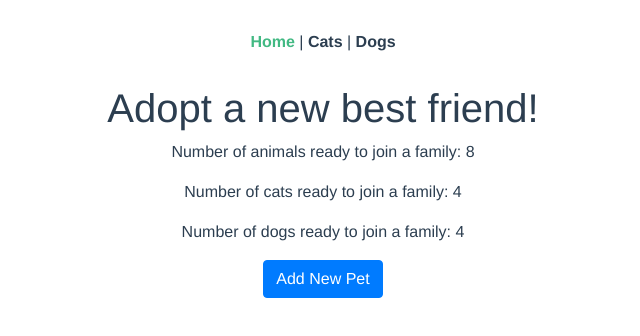
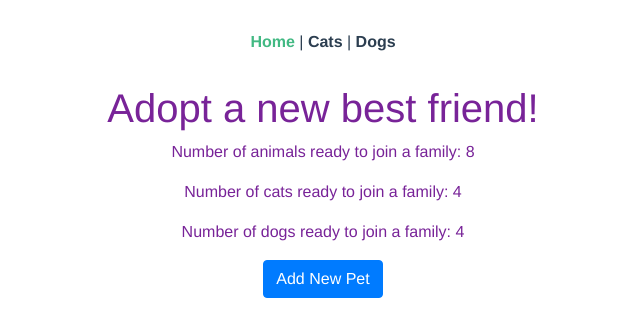
Before and after one commit to DylanAttal/adopt-pets, a Vue app: page / in a window 1280 px wide. Shown: the top 336 px of the page, without its empty margins (317-957 px from the left). Built offline with nearby package versions, Linux system fonts and the light colour scheme.

Commit message:
Adds styling with sass

```diff
--- /dev/null
+++ b/src/assets/sass/base/_variables.sass
@@ -0,0 +1,5 @@
+// fonts
+$main-font: 'Helvetica', sans-serif
+
+// colors
+$purple: #782398
--- /dev/null
+++ b/src/assets/sass/components/_home.sass
@@ -0,0 +1,2 @@
+.home-view-container
+    color: $purple
--- /dev/null
+++ b/src/assets/sass/index.sass
@@ -0,0 +1,8 @@
+// libraries
+
+
+// base
+@import 'base/variables'
+
+// components
+@import 'components/home'
--- a/src/main.js
+++ b/src/main.js
@@ -3,6 +3,7 @@ import BootstrapVue from 'bootstrap-vue'
 
 import 'bootstrap/dist/css/bootstrap.css'
 import 'bootstrap-vue/dist/bootstrap-vue.css'
+import './assets/sass/index.sass'
 
 import App from './App.vue'
 import router from './router'
--- a/src/views/Home.vue
+++ b/src/views/Home.vue
@@ -1,5 +1,5 @@
 <template>
-  <div class="home">
+  <div class="home-view-container">
     <h1>Adopt a new best friend!</h1>
     <p>Number of animals ready to join a family: {{ animalsCount }}</p>
     <p>Number of cats ready to join a family: {{ getAllCats.length }}</p>
```
